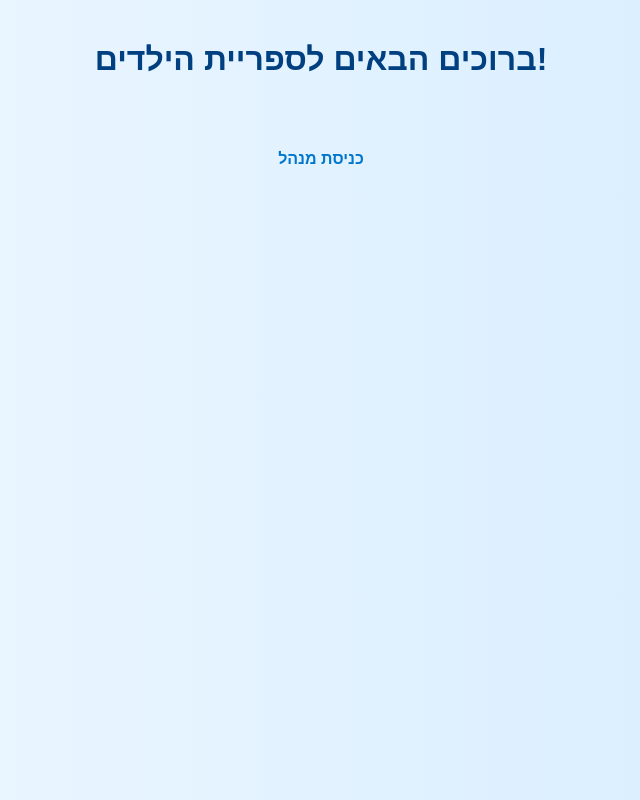
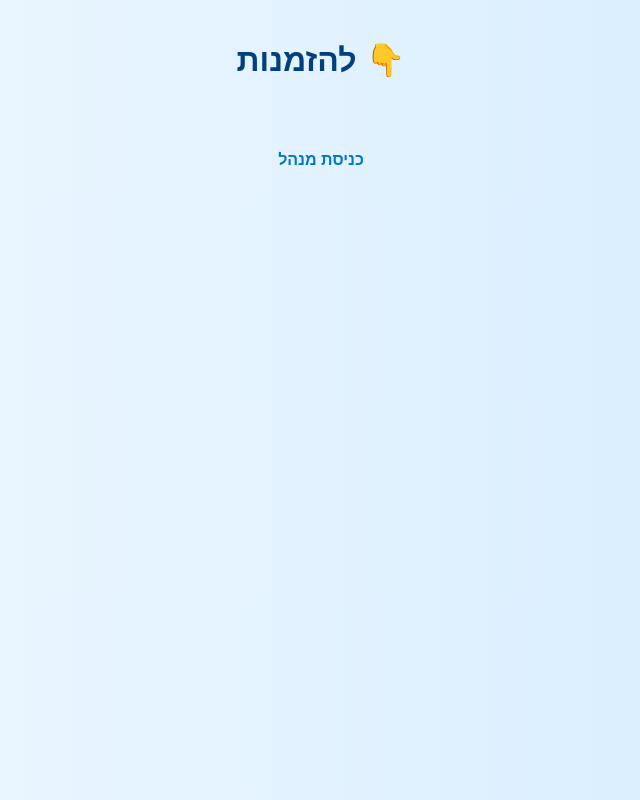
Before and after one commit to Scripts-Programming/scoode, a plain HTML site: page Lotteries.html in a window 1280 px wide. Shown: the whole page, without its empty margins (319-959 px from the left). Drawn offline with Linux system fonts and the light colour scheme.

Commit message:
Update Lotteries.html

```diff
--- a/Lotteries.html
+++ b/Lotteries.html
@@ -3,7 +3,7 @@
 <head>
   <meta charset="UTF-8" />
   <meta name="viewport" content="width=device-width, initial-scale=1.0"/>
-  <title>ספריית הילדים</title>
+  <title>הזמנות ספרים</title>
   <style>
     body {
       font-family: 'Alef', sans-serif;
@@ -98,7 +98,7 @@
   </style>
 </head>
 <body>
-  <h1>ברוכים הבאים לספריית הילדים!</h1>
+  <h1>להזמנות 👇</h1>
 
   <div class="book-list" id="bookList"></div>
 
@@ -122,7 +122,6 @@
     </div>
   </div>
 
-  <!-- טופס מודל להזמנת ספר -->
   <div class="modal" id="reserveModal">
     <div class="modal-content">
       <h3>הזמנת ספר</h3>
```
